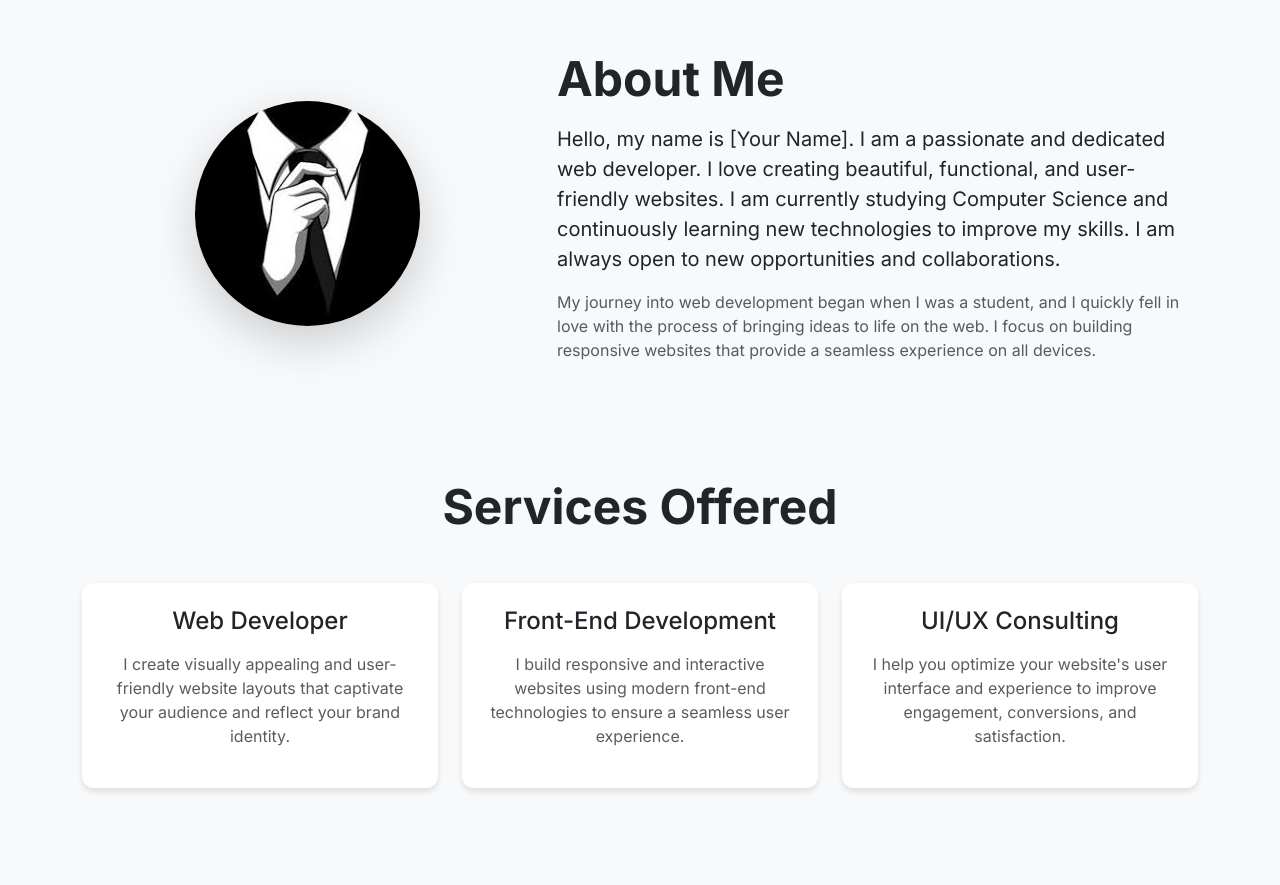
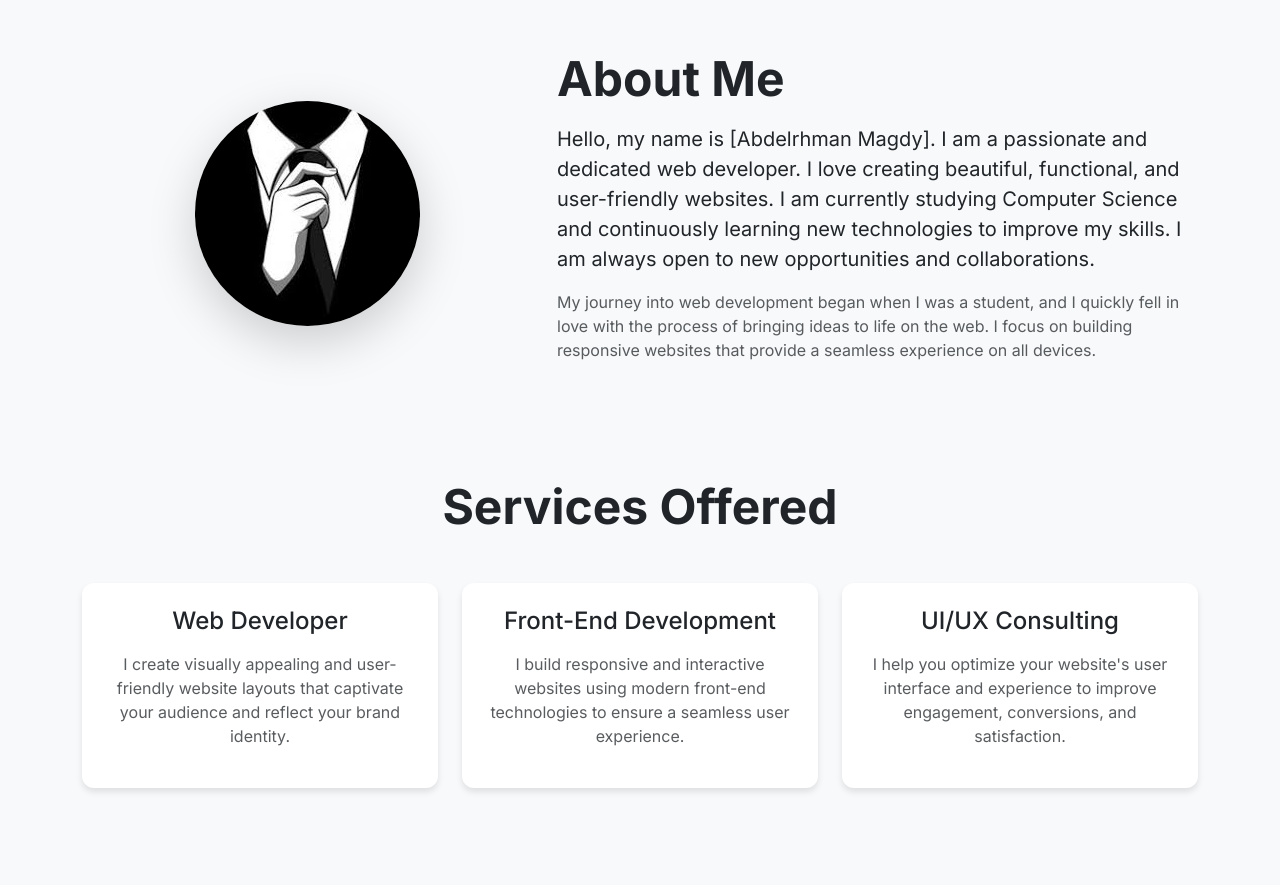
Before and after one commit to constellationCoder/portfolio-, a plain HTML site: page index.html in a window 1280 px wide. Shown: the part 800-1685 px from the top of the page. Drawn offline with nearby package versions, Linux system fonts and the light colour scheme.

Commit message:
Update index.html

```diff
--- a/index.html
+++ b/index.html
@@ -197,7 +197,7 @@
           <div class="col-md-7">
             <h2 class="display-5 fw-bold mb-3">About Me</h2>
             <p class="lead">
-              Hello, my name is [Your Name]. I am a passionate and dedicated web
+              Hello, my name is [Abdelrhman Magdy]. I am a passionate and dedicated web
               developer. I love creating beautiful, functional, and
               user-friendly websites. I am currently studying Computer Science
               and continuously learning new technologies to improve my skills. I
```
